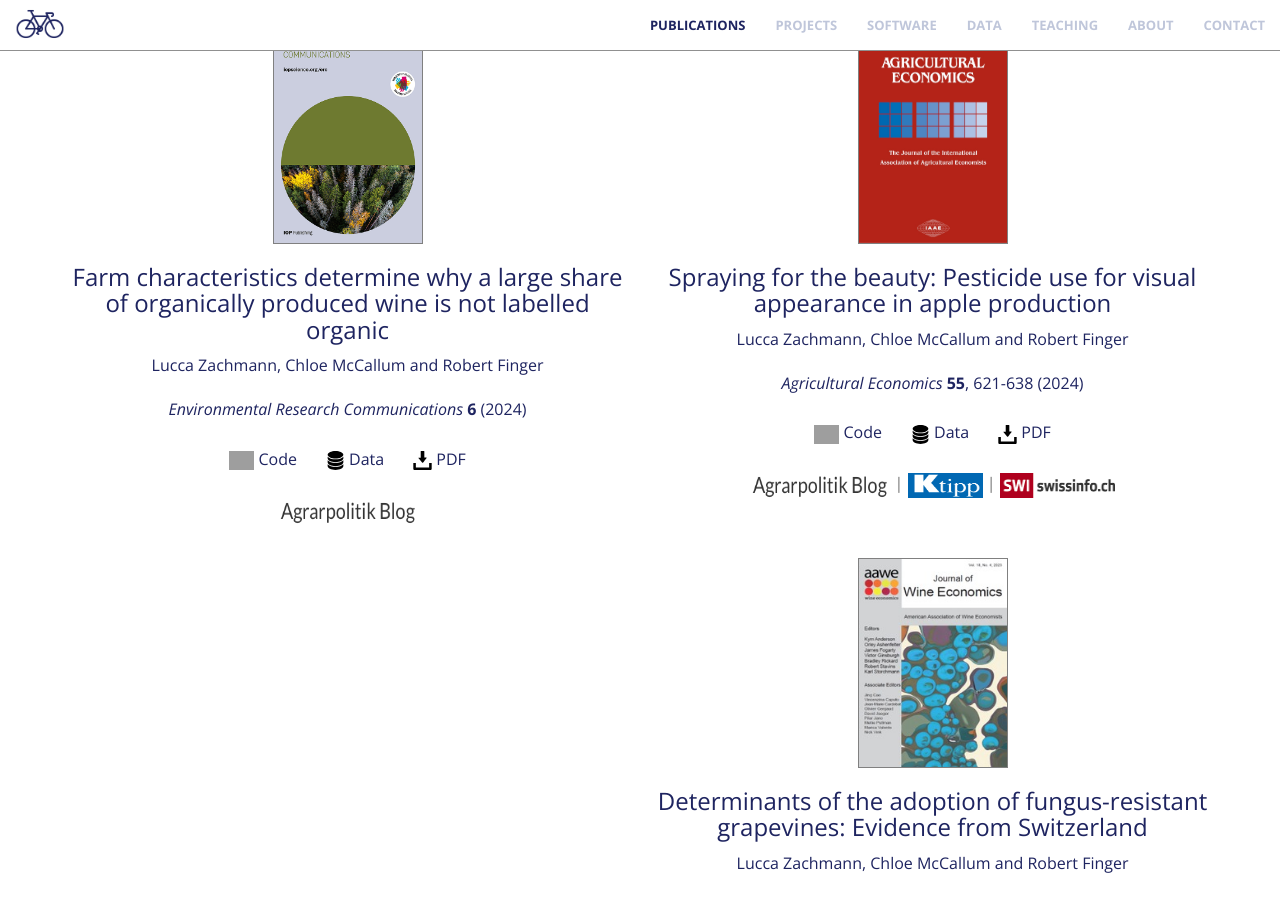
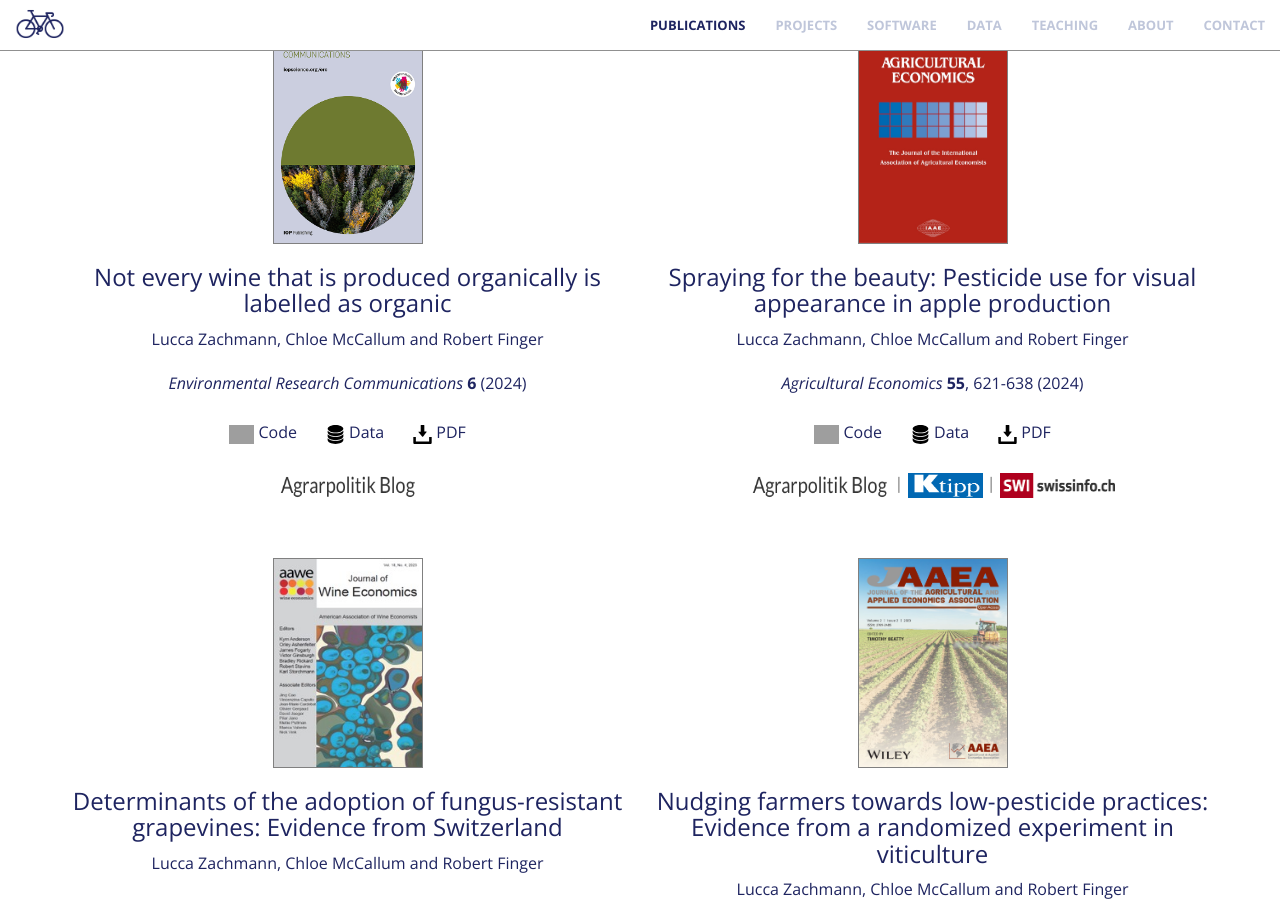
Before and after one commit to luccalino/luccalino.github.io, a Jekyll site: the page built from index.html, in a window 1280 px wide and 900 px high, scrolled down 1042 px. Built offline with Jekyll 4.4.1, drawn with Linux system fonts in a browser that asks for light colours; nearby versions of some CDN libraries; grey boxes are pictures that could not be loaded.

Commit message:
Update publications.html

```diff
--- a/_includes/publications.html
+++ b/_includes/publications.html
@@ -12,7 +12,7 @@
         <div class="row">
            <div class="col-md-6 mb-4 text-center d-flex align-items-stretch">
                       <a class="fa fa-4x wow bounceIn text-primary" href="https://iopscience.iop.org/article/10.1088/2515-7620/ad9383" target="_blank"><img title="ERC" alt="ERC" src="img/erc.jpeg" style="cursor:pointer;border:1px solid grey;" width="150" height="210"></a>
-                      <h3 style="color:#1E2460;">Farm characteristics determine why a large share of organically produced wine is not labelled organic</h3>
+                      <h3 style="color:#1E2460;">Not every wine that is produced organically is labelled as organic</h3>
                       <p class="text-muted" style="color:#1E2460;">Lucca Zachmann, Chloe McCallum and Robert Finger</p>
                       <p class="text-muted" style="color:#1E2460;"><i>Environmental Research Communications</i> <b>6</b> (2024)</p>
                       <p style="margin-bottom:0.15cm;"></p>
```
